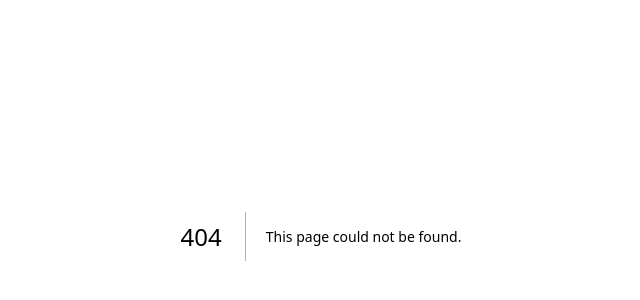
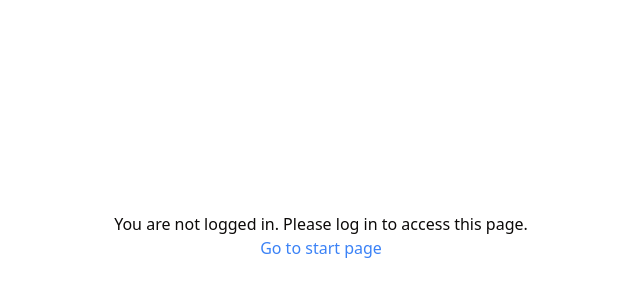
Before and after one commit to CuriousGeorg1/Taskline, a Next.js app in the folder taskline-client/: page /errors/noSession in a window 1280 px wide. Before the commit this address had no page. Shown: the part 164-464 px from the top of the page, without its empty margins (319-959 px from the left). Built offline with nearby package versions, Linux system fonts and the light colour scheme.

Commit message:
[feature] no session error page

```diff
--- /dev/null
+++ b/taskline-client/src/app/errors/noSession/page.tsx
@@ -0,0 +1,15 @@
+import { redirect } from "next/navigation";
+
+export default function NoSessionPage() {
+  // Redirect to the login page if no session exists
+
+  return (
+    <p className="flex flex-col items-center justify-center h-screen">
+      You are not logged in. Please log in to access this page.
+      <br />
+      <a href="/" className="text-blue-500 hover:underline">
+        Go to start page
+      </a>
+    </p>
+  );
+}
```
